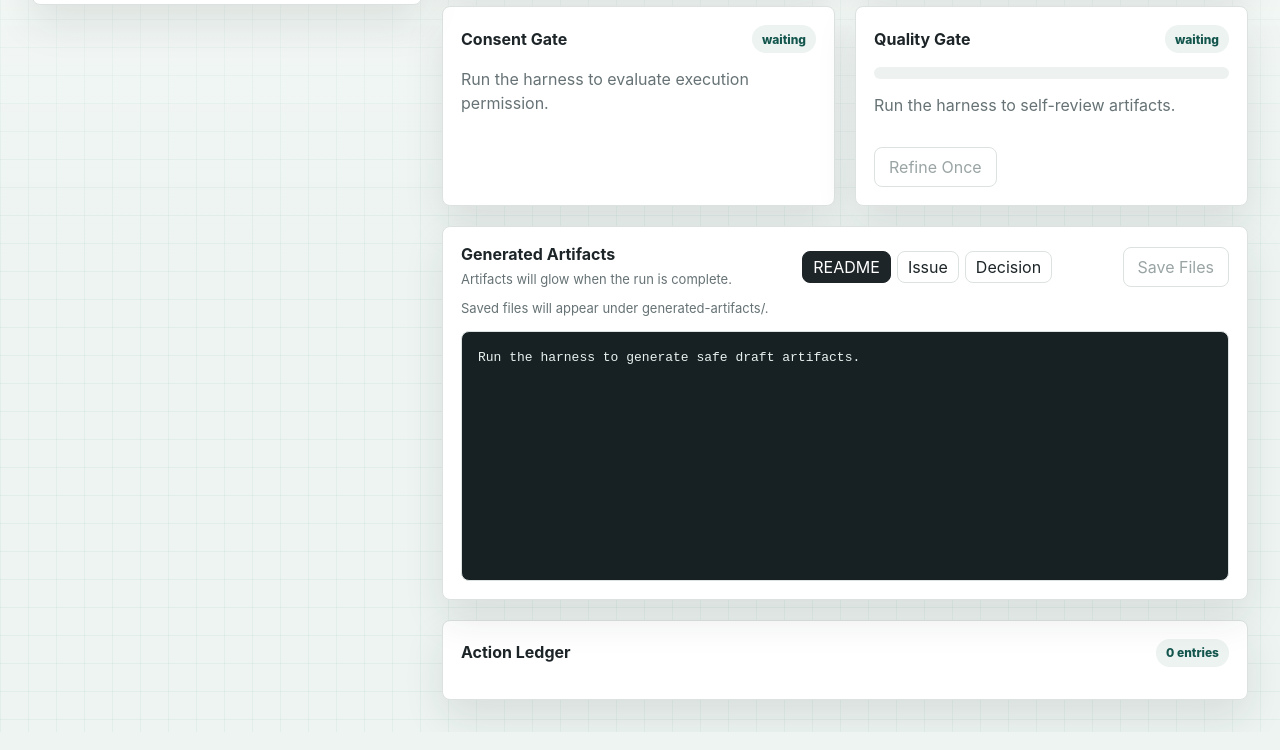
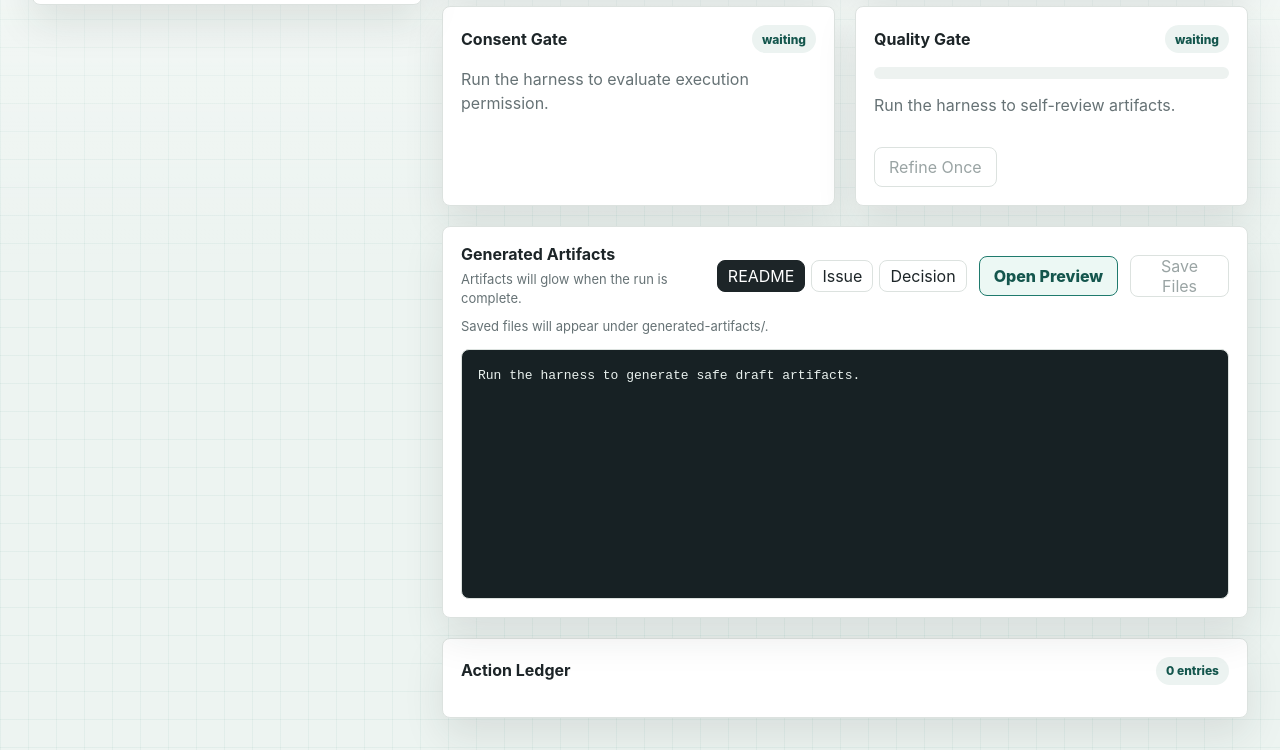
Before and after one commit to Da-P-AIP/intentops-harness, a website with bundled scripts: page app/index.html in a window 1280 px wide. Shown: the part 737-1487 px from the top of the page. Built offline with nearby package versions, Linux system fonts and the light colour scheme.

Commit message:
Add open preview link after saving artifacts

```diff
--- a/app/index.html
+++ b/app/index.html
@@ -131,6 +131,7 @@
               <button class="tab" data-artifact="issueDraft" type="button">Issue</button>
               <button class="tab" data-artifact="decisionRecord" type="button">Decision</button>
             </div>
+            <a class="preview-link" id="openPreviewLink" href="#" target="_blank" rel="noopener" hidden>Open Preview</a>
             <button id="saveArtifactsButton" type="button" disabled>Save Files</button>
           </div>
           <p class="save-note" id="saveNote">Saved files will appear under generated-artifacts/.</p>
--- a/app/main.js
+++ b/app/main.js
@@ -47,6 +47,7 @@ const elements = {
   artifactsPanel: document.querySelector(".artifacts-panel"),
   completionNote: document.querySelector("#completionNote"),
   completionBeacon: document.querySelector("#completionBeacon"),
+  openPreviewLink: document.querySelector("#openPreviewLink"),
   saveArtifactsButton: document.querySelector("#saveArtifactsButton"),
   saveNote: document.querySelector("#saveNote"),
   ledgerOutput: document.querySelector("#ledgerOutput"),
@@ -146,11 +147,17 @@ elements.saveArtifactsButton.addEventListener("click", async () => {
 
   const saved = await saveArtifacts(state.latestResult);
   if (saved) {
-    elements.saveNote.textContent = `Saved: ${saved.directory} / open artifact-preview.html for the one-page preview.`;
+    const previewPath = saved.files?.find((file) => file.endsWith("artifact-preview.html"));
+    if (previewPath) {
+      elements.openPreviewLink.href = `/${previewPath}`;
+      elements.openPreviewLink.hidden = false;
+    }
+    elements.saveNote.textContent = `Saved: ${saved.directory}. Open Preview to review the one-page artifact.`;
     elements.saveNote.classList.add("saved");
   } else {
     elements.saveNote.textContent = "Save failed. The generated artifacts are still visible here.";
     elements.saveNote.classList.remove("saved");
+    elements.openPreviewLink.hidden = true;
   }
 
   elements.saveArtifactsButton.textContent = "Save Files";
@@ -177,6 +184,7 @@ function render(result) {
   elements.saveArtifactsButton.disabled = false;
   elements.saveNote.textContent = "Save README / Issue / Decision as Markdown files.";
   elements.saveNote.classList.remove("saved");
+  elements.openPreviewLink.hidden = true;
   revealResults();
 }
 
@@ -344,6 +352,7 @@ function resetRunView() {
   elements.saveArtifactsButton.disabled = true;
   elements.saveNote.textContent = "Saved files will appear under generated-artifacts/.";
   elements.saveNote.classList.remove("saved");
+  elements.openPreviewLink.hidden = true;
 }
 
 function renderLedger() {
--- a/app/styles.css
+++ b/app/styles.css
@@ -77,6 +77,25 @@ button.primary {
 
 button.primary:hover {
   background: var(--accent-dark);
+}
+
+.preview-link {
+  display: inline-flex;
+  align-items: center;
+  justify-content: center;
+  min-height: 40px;
+  border: 1px solid var(--accent);
+  border-radius: 8px;
+  background: #ecf8f4;
+  color: var(--accent-dark);
+  font-weight: 800;
+  padding: 0 14px;
+  text-decoration: none;
+  white-space: nowrap;
+}
+
+.preview-link:hover {
+  background: #dff3ec;
 }
 
 .topbar {
```
